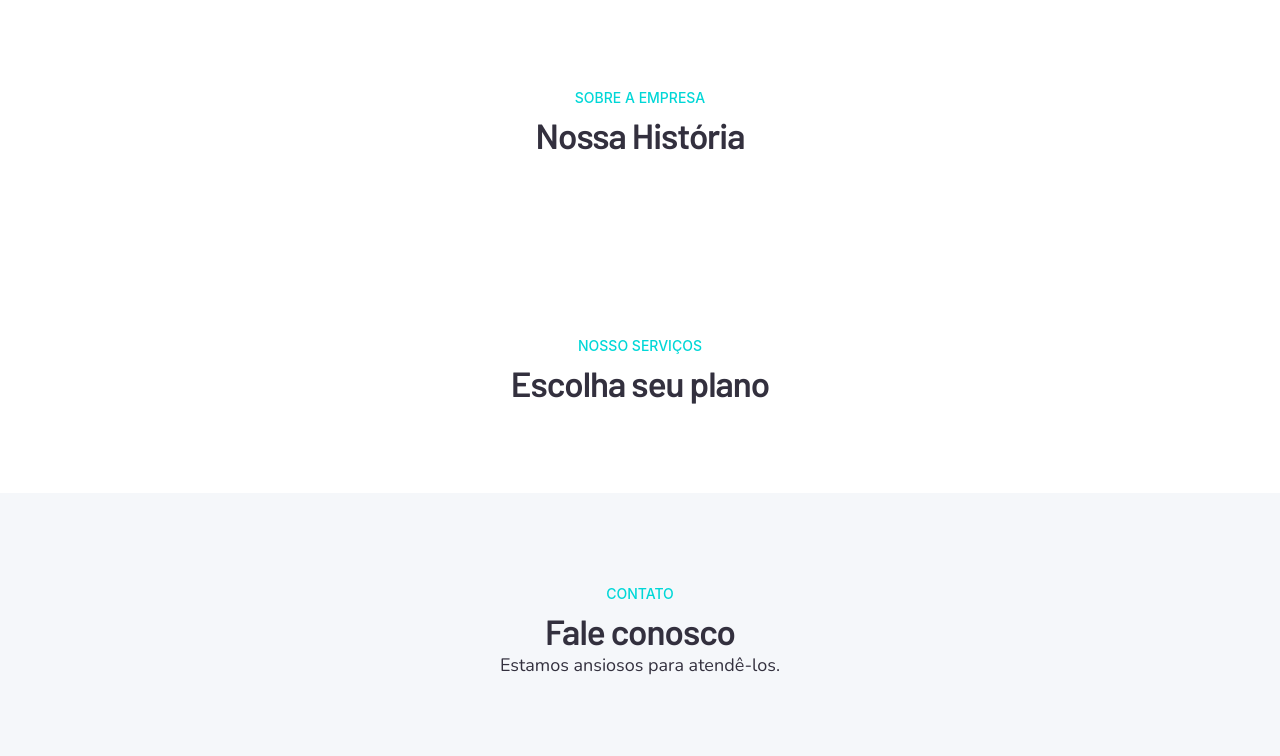
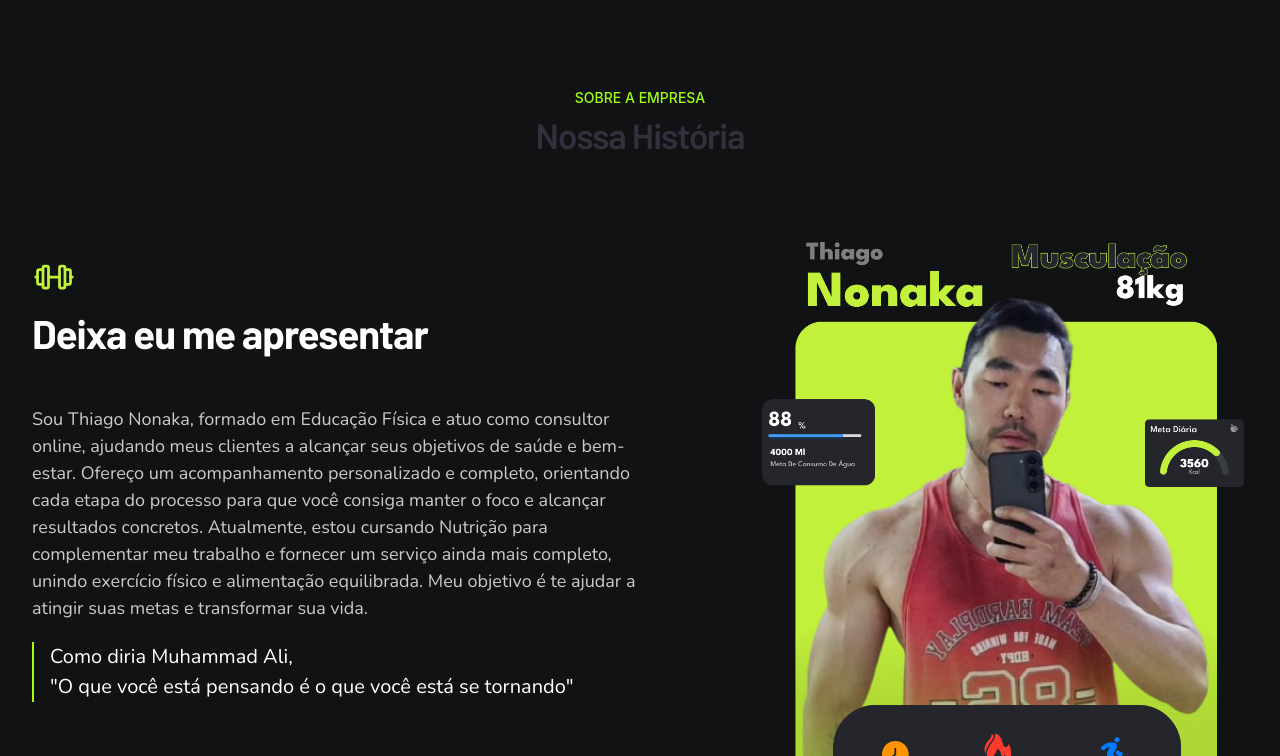
Before and after one commit to wagstalos/template-thiago, a website: page index.html in a window 1280 px wide. Shown: the part 803-1559 px from the top of the page. Drawn offline with nearby package versions, Linux system fonts and the light colour scheme.

Commit message:
feat: about

```diff
--- a/index.html
+++ b/index.html
@@ -14,7 +14,7 @@
   <link rel="stylesheet" href="./css/plugins.css" />
   <link rel="stylesheet" href="./css/main.css" />
   <link rel="shortcut icon" href="favicon.ico">
-  <title>Projeto MEI</title>
+  <title>Thiago Nonaka</title>
 </head>
 
 <body>
@@ -226,6 +226,47 @@
       <span class="subtitle">Sobre a empresa</span>
       <h2 class="title-section text-dark">Nossa História</h2>
 
+      <div class="d-flex">
+        <div class="s-about__text">
+          <svg xmlns="http://www.w3.org/2000/svg" class="icon icon-tabler icon-tabler-barbell" width="44" height="44"
+            viewBox="0 0 24 24" stroke-width="1.5" stroke="#C2F13C" fill="none" stroke-linecap="round"
+            stroke-linejoin="round">
+            <path stroke="none" d="M0 0h24v24H0z" fill="none" />
+            <path d="M2 12h1" />
+            <path d="M6 8h-2a1 1 0 0 0 -1 1v6a1 1 0 0 0 1 1h2" />
+            <path d="M6 7v10a1 1 0 0 0 1 1h1a1 1 0 0 0 1 -1v-10a1 1 0 0 0 -1 -1h-1a1 1 0 0 0 -1 1z" />
+            <path d="M9 12h6" />
+            <path d="M15 7v10a1 1 0 0 0 1 1h1a1 1 0 0 0 1 -1v-10a1 1 0 0 0 -1 -1h-1a1 1 0 0 0 -1 1z" />
+            <path d="M18 8h2a1 1 0 0 1 1 1v6a1 1 0 0 1 -1 1h-2" />
+            <path d="M22 12h-1" />
+          </svg>
+
+          <h2 class="s-about__text-title color-light">Deixa eu me apresentar</h2>
+
+          <p class="text-gray-light">
+            Sou Thiago Nonaka, formado em Educação Física e atuo como consultor online, ajudando meus clientes a
+            alcançar seus objetivos de saúde e bem-estar. Ofereço um acompanhamento personalizado e completo, orientando
+            cada etapa do processo para que você consiga manter o foco e alcançar resultados concretos. Atualmente,
+            estou cursando Nutrição para complementar meu trabalho e fornecer um serviço ainda mais completo, unindo
+            exercício físico e alimentação equilibrada. Meu objetivo é te ajudar a atingir suas metas e transformar sua
+            vida.
+          </p>
+
+          <p class="s-about__text-lead">Como diria Muhammad Ali, <br> "O que você está pensando é o que você está se
+            tornando"</p>
+
+          <!-- <p class="color-light">Consultoria online com acompanhamento total no processo ao seu objetivo. Durante todo o
+            período contratado,
+            será enviado e manipulado seu treino, dieta, suplementação, manipulados e recursos.</p>
+
+          <p class="color-light">Em caso de dúvidas, perguntas estarei total disponível por mensagens ou áudio.</p> -->
+        </div>
+
+        <div class="s-about__image">
+          <img src="img/thago.png" alt="">
+        </div>
+      </div>
+
     </div>
 
   </section>
@@ -233,7 +274,7 @@
   <section class="s-service" id="servicos">
     <div class="container">
       <span class="subtitle">Nosso serviços</span>
-      <h2 class="title-section text-dark">Escolha seu plano</h2>
+      <h2 class="title-section text-dark">A Consultoria</h2>
 
     </div>
   </section>
--- a/scss/_common.scss
+++ b/scss/_common.scss
@@ -19,6 +19,10 @@
 }
 .text-dark {
     color: $gray-600;
+}
+
+.text-gray-light {
+    color: #cbcbcb;
 }
 
 .color-light {
--- a/scss/_header.scss
+++ b/scss/_header.scss
@@ -71,7 +71,7 @@ header {
     }
 
     @include responsive(840px) {
-        height: 7rem;
+        height: 6rem;
         display: flex;
         align-items: center;
         nav {
--- a/scss/_home.scss
+++ b/scss/_home.scss
@@ -121,7 +121,7 @@
     }
 
     @include responsive($tablet) {
-        // padding-top: 8rem;
+        padding-top: 8rem;
 
         .d-flex {
             flex-direction: column;
@@ -139,7 +139,7 @@
             }
 
             .title {
-                font-size: 3rem;
+                font-size: 5rem;
             }
 
             .description {
@@ -173,9 +173,9 @@
         }
     }
 
-    @include responsive($mobile) {
-        .btn-primary {
-            width: 100%;
-        }
-    }
+    // @include responsive($mobile) {
+    //     .btn-primary {
+    //         width: 100%;
+    //     }
+    // }
 }
--- a/scss/_s-about.scss
+++ b/scss/_s-about.scss
@@ -1,3 +1,35 @@
 .s-about {
     @include paddingSection(90px);
+    background-color: #111214;
+
+    .d-flex {
+        margin-top: 80px;
+        justify-content: space-between;
+    }
+
+    &__text {
+        width: 50%;
+
+        svg {
+            margin-top: 20px;
+        }
+
+        &-title {
+            margin-top: 10px;
+            margin-bottom: 50px;
+        }
+
+        &-lead {
+            margin-top: 20px;
+            font-size: 2rem;
+            color: $white;
+
+            border-left: 2px solid $brand-main;
+            padding-left: $gutter * 2;
+        }
+    }
+
+    &__image {
+        width: 40%;
+    }
 }
--- a/scss/_titles.scss
+++ b/scss/_titles.scss
@@ -44,7 +44,7 @@ p {
     font-family: "Nunito", sans-serif;
 }
 .subtitle {
-    color: #00d7d7;
+    color: $brand-main;
     display: table;
 
     font-size: 1.4rem;
```
Also changed, not shown: css/main.css, img/thago.png (added).
